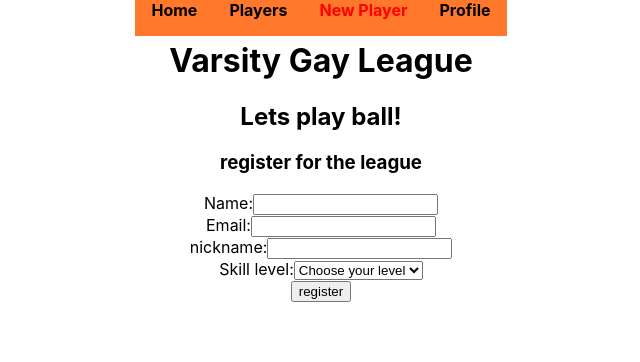
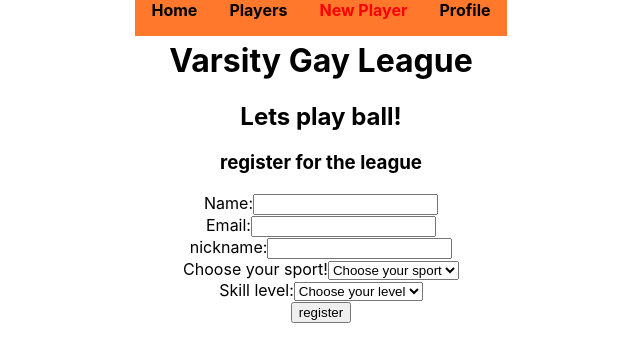
Before and after one commit to jessebrown8895/league-app-frontend, a React (Create React App) app: page /player/new in a window 1280 px wide. Shown: the top 362 px of the page, without its empty margins (319-959 px from the left). Built offline with nearby package versions, Linux system fonts and the light colour scheme.

Commit message:
working code

```diff
--- a/src/components/PlayerCard.js
+++ b/src/components/PlayerCard.js
@@ -9,12 +9,14 @@ const PlayerCard = ({player, handleDeletePlayer}) => {
       .then((resp) => resp.json())
       .then(() => handleDeletePlayer(player));
   }
+  console.log(player)
   return (
     <div>
       <h1>
       name: {player.name}
       </h1>
-      <h1>email:{player.email} </h1>
+      <h1>email: {player.email} </h1>
+      <h1>sport: {player.sport}</h1>
       <h1>skill level:{player.level}</h1>
       <button onClick={handleDeleteClick}>X</button>
 
--- a/src/components/PlayerForm.js
+++ b/src/components/PlayerForm.js
@@ -9,7 +9,9 @@ const PlayerForm = () => {
     name: "",
     email: "",
     nickname: "",
-    level: ""
+    level: "",
+    sport: ""
+
 })
 
   const handleChange = (e) => {
@@ -23,18 +25,19 @@ const PlayerForm = () => {
   const handleSubmit = e => {
     e.preventDefault()
     if (
-      [playerInfo.name, playerInfo.email, playerInfo.nickname, playerInfo.level].some(
+      [playerInfo.name, playerInfo.email, playerInfo.nickname, playerInfo.sport, playerInfo.level].some(
         (value) => value.trim() === "")) {
       alert("You must fill in all the information please!");
     }
+
     const newPlayer = {
       name: playerInfo.name,
       email: playerInfo.email,
       nickname: playerInfo.nickname,
       level: playerInfo.level,
-      league_id: 1
+      sport: playerInfo.sport
     }
-    console.log(newPlayer)
+
       fetch("http://localhost:9292/users", {
         method: "POST",
         headers: {
@@ -77,11 +80,22 @@ const PlayerForm = () => {
           required
         />
         <br />
+        <label html="sport">Choose your sport!</label>
+        <select type="text" name="sport" value={playerInfo.sport} onChange={handleChange}>
+          <option>Choose your sport</option>
+          <option value="Kickball">Kickball</option>
+          <option value="Basketball">Basketball</option>
+          <option value="Volleyball">Volleyball</option>
+        </select>
+        <br />
 
-        <label  htmlFor="level">
-          Skill level:
-        </label>
-        <select type="text" name="level" value={playerInfo.level} onChange={handleChange}>
+        <label htmlFor="level">Skill level:</label>
+        <select
+          type="text"
+          name="level"
+          value={playerInfo.level}
+          onChange={handleChange}
+        >
           <option>Choose your level</option>
           <option value="Beginner">Beginner</option>
           <option value="Intermediate">Intermediate</option>
```
Also changed, not shown: src/containers/PlayerContainer.js (line endings or trailing spaces), 1 other file (tests, documents, lock files or other folders).
